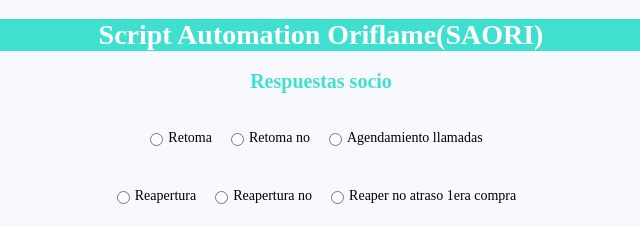
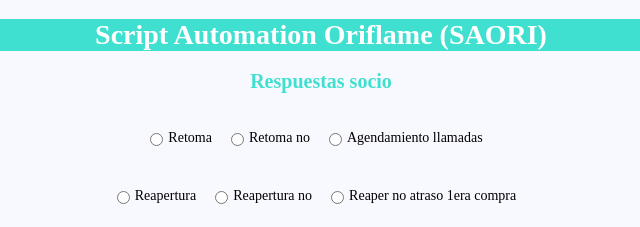
Before and after one commit to Chrisvb593/repository_chris, a plain HTML site: page index.html in a window 1280 px wide. Shown: the top 227 px of the page, 319-959 px from the left. Drawn offline with Linux system fonts and the light colour scheme.

Commit message:
modificamos el texto del titulo

```diff
--- a/index.html
+++ b/index.html
@@ -12,7 +12,7 @@
 
 <body>
 
-    <h1 class="titulo">Script Automation Oriflame <strong>(SAORI)</strong></h1>
+    <h1 class="titulo">Script Automation Oriflame (SAORI)</h1>
 
     <section id="seccion-socio-lider">
 
```
